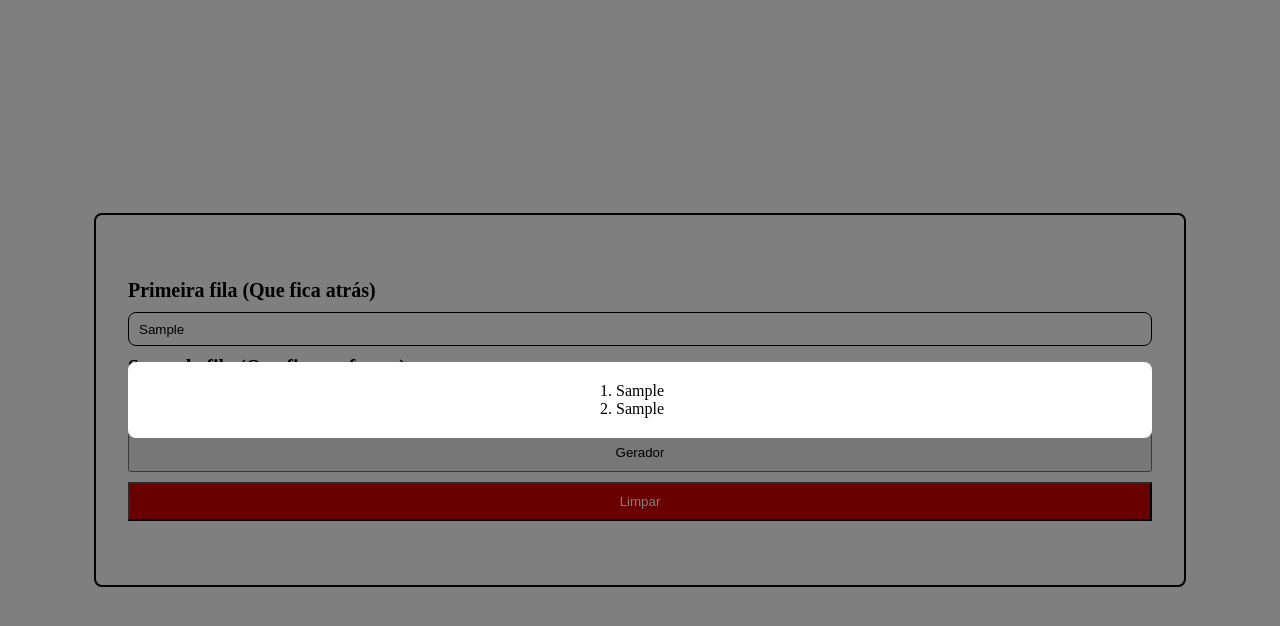
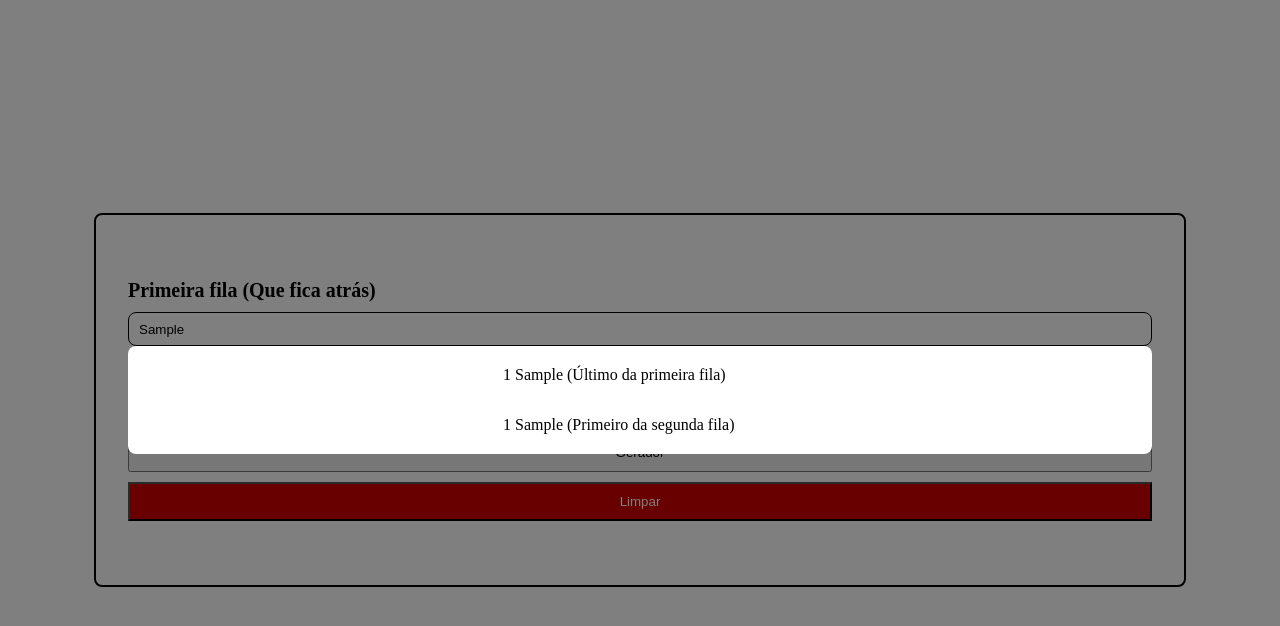
Before and after one commit to Fernandojunqueira/Gerador, a plain HTML site: page index.html in a window 1280 px wide. Both pictures are taken after typing "Sample", "Sample" into the empty fields and a click on the button "Gerador". Drawn offline with Linux system fonts and the light colour scheme.

Commit message:
feat: refatorando

```diff
--- a/index.html
+++ b/index.html
@@ -11,10 +11,10 @@
 <body>
     <form>
         <label for="fila__um">Primeira fila (Que fica atrás)</label>
-        <input type="text" placeholder="Digite os nomes separados por vígulas" name="" id="fila__um">
+        <input type="text" placeholder="Digite os nomes separados por vígulas" name="Primeira fila" id="fila__um">
         <label for="fila__dois">Segunda fila (Que fica na frente)</label>
-        <input type="text" placeholder="Digite os nomes separados por vítgula" id="fila__dois">
-        <button class="gerador">Gerador</button>
+        <input type="text" placeholder="Digite os nomes separados por vítgula" name='Segunda fila' id="fila__dois">
+        <button type="submit" class="gerador">Gerador</button>
         <button class="limpar">Limpar</button>
     </form>
     <div class="modal hidden">
--- a/src/script/script.js
+++ b/src/script/script.js
@@ -3,7 +3,6 @@ const listOrdenada = document.querySelector('ol')
 const modal = document.querySelector('.modal')
 const limpar = document.querySelector('.limpar')
 const input = document.querySelectorAll('input')
-console.log(limpar)
 
 limpar.addEventListener('click', (event) => {
     event.preventDefault()
@@ -19,29 +18,69 @@ modal.addEventListener('click',(event) => {
     }
 })
 
-gerador.addEventListener('click', (event) => {
-    event.preventDefault()
-    listOrdenada.innerHTML = ''
-    const modal = document.querySelector('.modal')
-    modal.classList.toggle('hidden')
-    const primeiraFila = document.querySelectorAll('input')
-    primeiraFila.forEach(element  => {
+function geradorAli({fila__um,fila__dois}){
 
-        let string = revertendoLista(element.value)
+    const array = revertendoLista(fila__um)
+    const array2 = revertendoLista(fila__dois)
 
-        string.forEach(element => {
+    array.forEach((element,index) => {
+        if(index === array.length-1){
             const tagLi = document.createElement('li')
-            tagLi.innerText = element
+            tagLi.innerText = `${index+1} ${element} (Último da primeira fila)`
             listOrdenada.appendChild(tagLi)
+        }else{
+            const tagLi = document.createElement('li')
+            tagLi.innerText = `${index+1} ${element}`
+            listOrdenada.appendChild(tagLi)
+        }
+
+    })
+
+    const p = document.createElement('p')
+    listOrdenada.appendChild(p)
+
+    array2.forEach((element,index) => {
+        if(index === 0){
+            const tagLi = document.createElement('li')
+            tagLi.innerText = `${index+1} ${element} (Primeiro da segunda fila)`
+            listOrdenada.appendChild(tagLi)
+        }else{
+            const tagLi = document.createElement('li')
+            tagLi.innerText = `${index+1} ${element}`
+            listOrdenada.appendChild(tagLi)
+        }
+    })
+
+}
+
+function montandoObjeto(){
+    const form = document.getElementsByTagName('form')[0]
+
+    form.addEventListener('submit', (event) => {
+
+        event.preventDefault()
+
+        const inputs = [...event.target]
+
+        const data = new Object()
+
+        inputs.forEach((element) => {
+            if(element.name){
+                data[element.id] = element.value.split(',')
+            }
         })
 
+       const modal = document.querySelector('.modal')
+       modal.classList.toggle('hidden')
+       geradorAli(data)
+
     })
-})
+}
+montandoObjeto()
 
-function revertendoLista(string){
-    let arr = string.split(',')
+function revertendoLista(array){
 
-    let arrReverse = arr.reverse()
+    let arr = array.reverse()
 
-    return arrReverse
+    return arr
 }
--- a/src/styles/index.css
+++ b/src/styles/index.css
@@ -59,3 +59,6 @@ ol{
     background-color: #D10000;
     color: white;
 }
+li{
+    min-width: 274px;
+}
--- a/src/styles/reset.css
+++ b/src/styles/reset.css
@@ -3,3 +3,7 @@ body,form,input,h1,label,h2{
     padding: 0;
     outline: none;
 }
+
+ol,ul{
+    list-style: none;
+}
```
